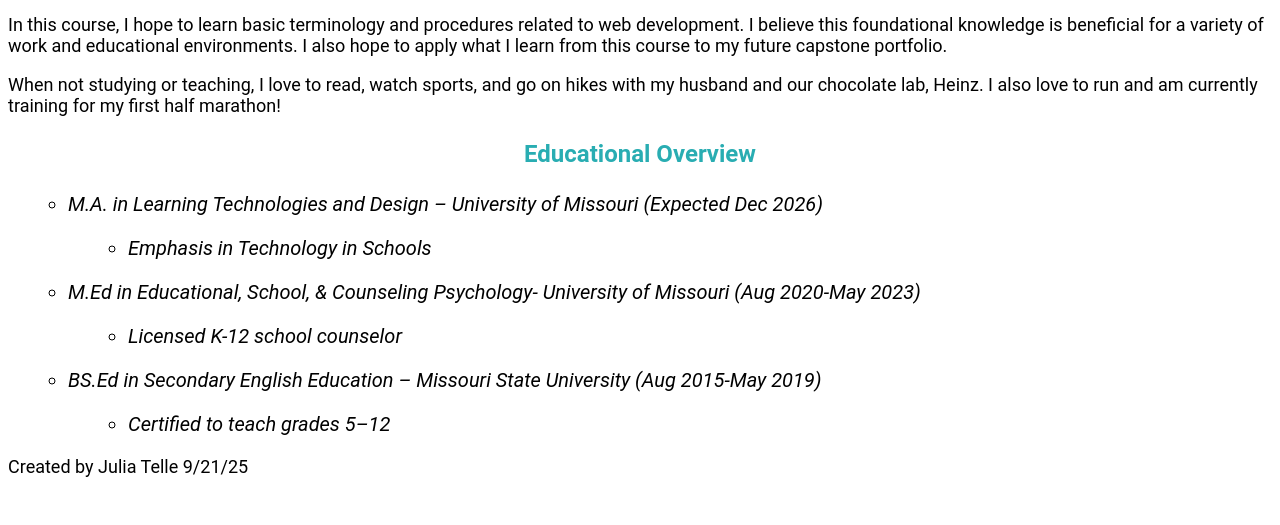
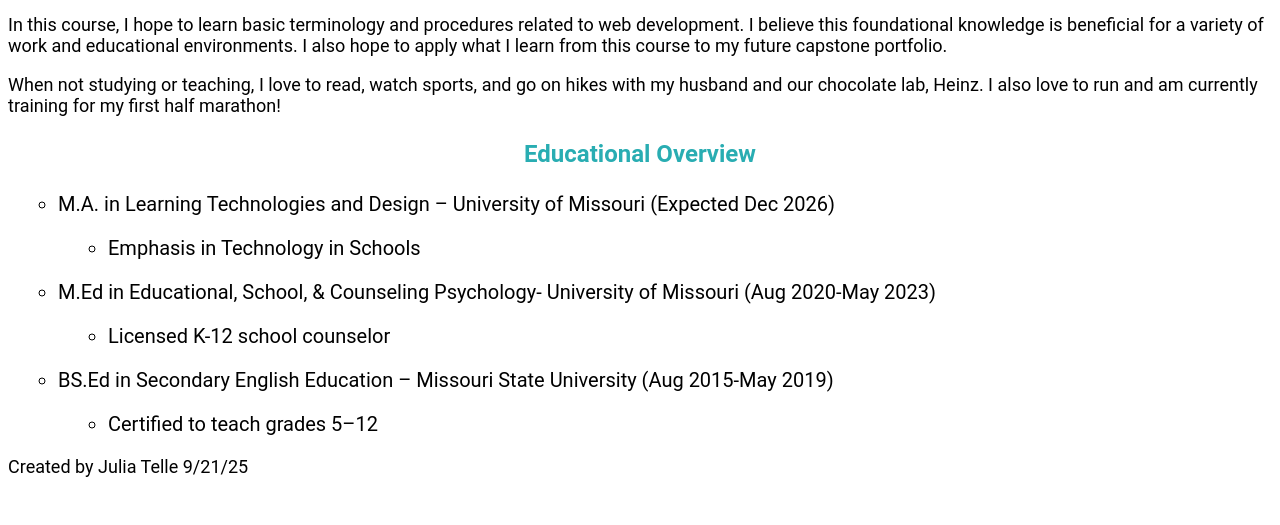
Before and after one commit to juliatelle/juliatelle.github.io, a PHP site: page /about.html in a window 1280 px wide. Shown: the part 275-800 px from the top of the page. Run offline with PHP 8.4, Linux system fonts and the light colour scheme.

Commit message:
Add files via upload

```diff
--- a/webdevelopment/style.css
+++ b/webdevelopment/style.css
@@ -60,6 +60,7 @@
   font-family: Roboto, sans-serif;
   list-style-type: circle;
   margin: 20px;
+  padding-left: 30px;
   color: #000;
   font-size: 25px;
 }
@@ -71,5 +72,4 @@
   margin-bottom: 8px;
   color: #000;
   font-size: 20px;
-  font-style: italic;
 }
```
